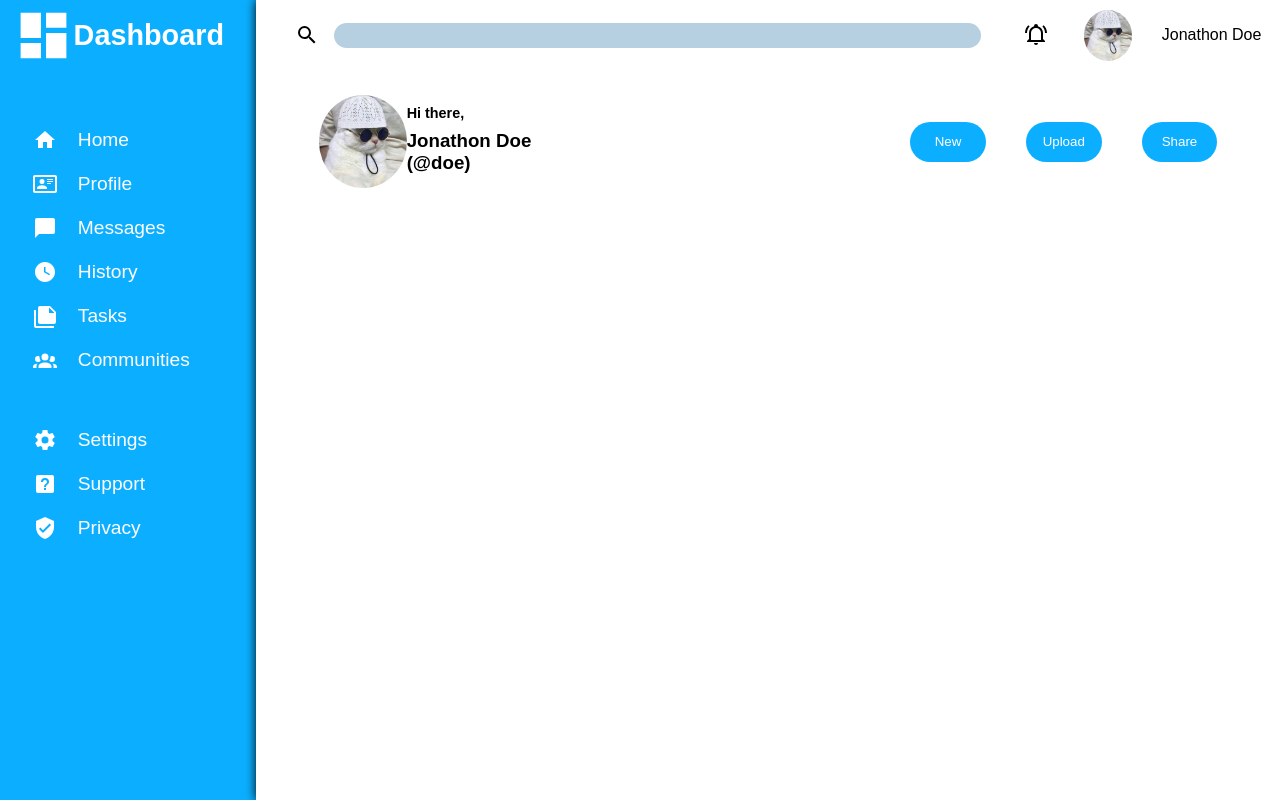
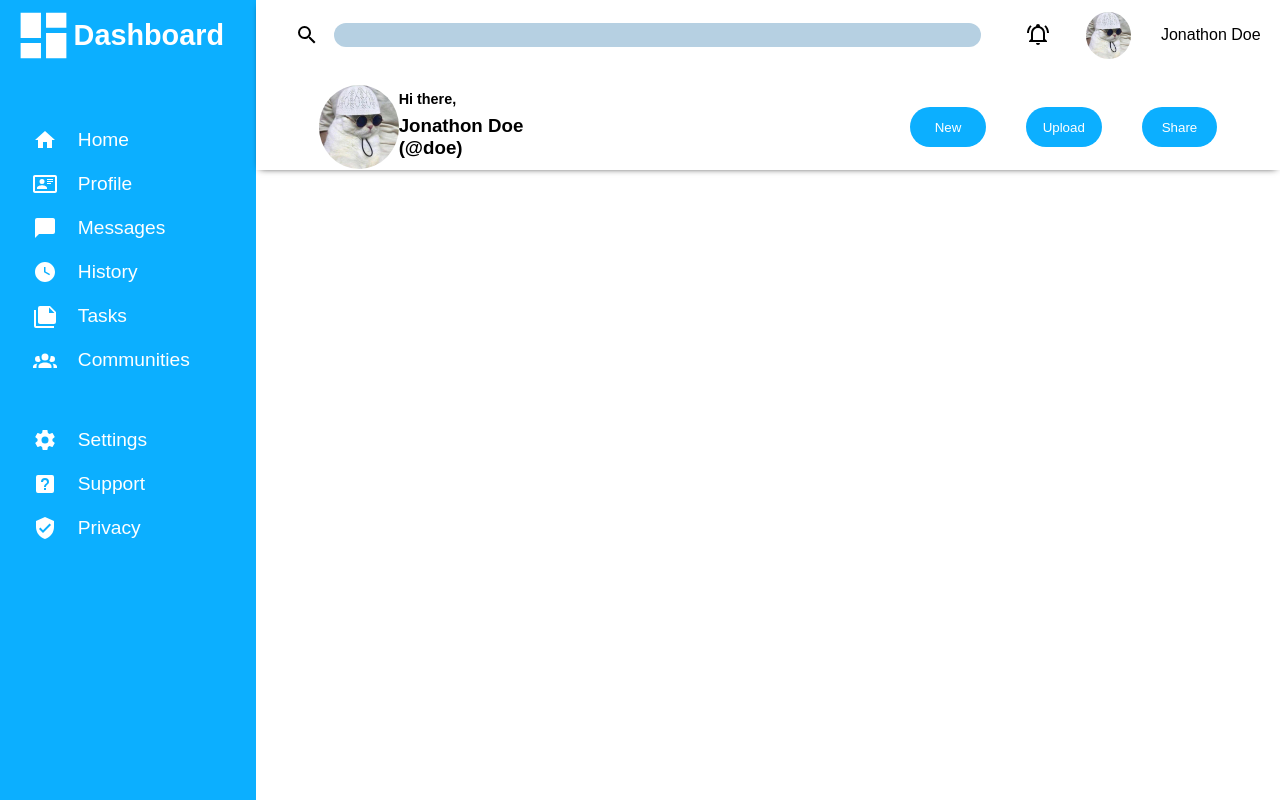
Before and after one commit to 10richard/mock-admin-dashboard, a plain HTML site: page index.html in a window 1280 px wide. Drawn offline with Linux system fonts and the light colour scheme.

Commit message:
Fix header styling (box-shadow, margins,  etc.)

```diff
--- a/style.css
+++ b/style.css
@@ -74,7 +74,8 @@ label>button:hover {
 #header {
     grid-column: 2 / 3;
     padding-top: 1%;
-    box-shadow: 0 0 10px black;
+    height: 20%;
+    box-shadow: 0 2px 7px -4px black;
 }
 
 #header>div, #header>:first-child>div, #header>div:nth-child(2)>div:first-child {
@@ -96,7 +97,7 @@ label>button:hover {
 }
 
 #header>div:nth-child(2) {
-    margin-top: 30px;
+    margin-top: 16px;
 }
 
 #header>div:nth-child(2) div:first-child>div>p{
@@ -125,6 +126,7 @@ label>button:hover {
     opacity: 80%;
 }
 
+/*Find rigt background color for search bar*/
 label[for='search']>input {
     border: none;
     background-color: #B6D0E2;
@@ -141,11 +143,11 @@ label[for='search']>input:focus {
 }
 
 .profile-pic1 {
-    width: 3rem;
+    width: 2.8rem;
     border-radius: 50%;
 }
 
 .profile-pic2 {
-    width: 5.5rem;
+    width: 5rem;
     border-radius: 50%;
 }
```
